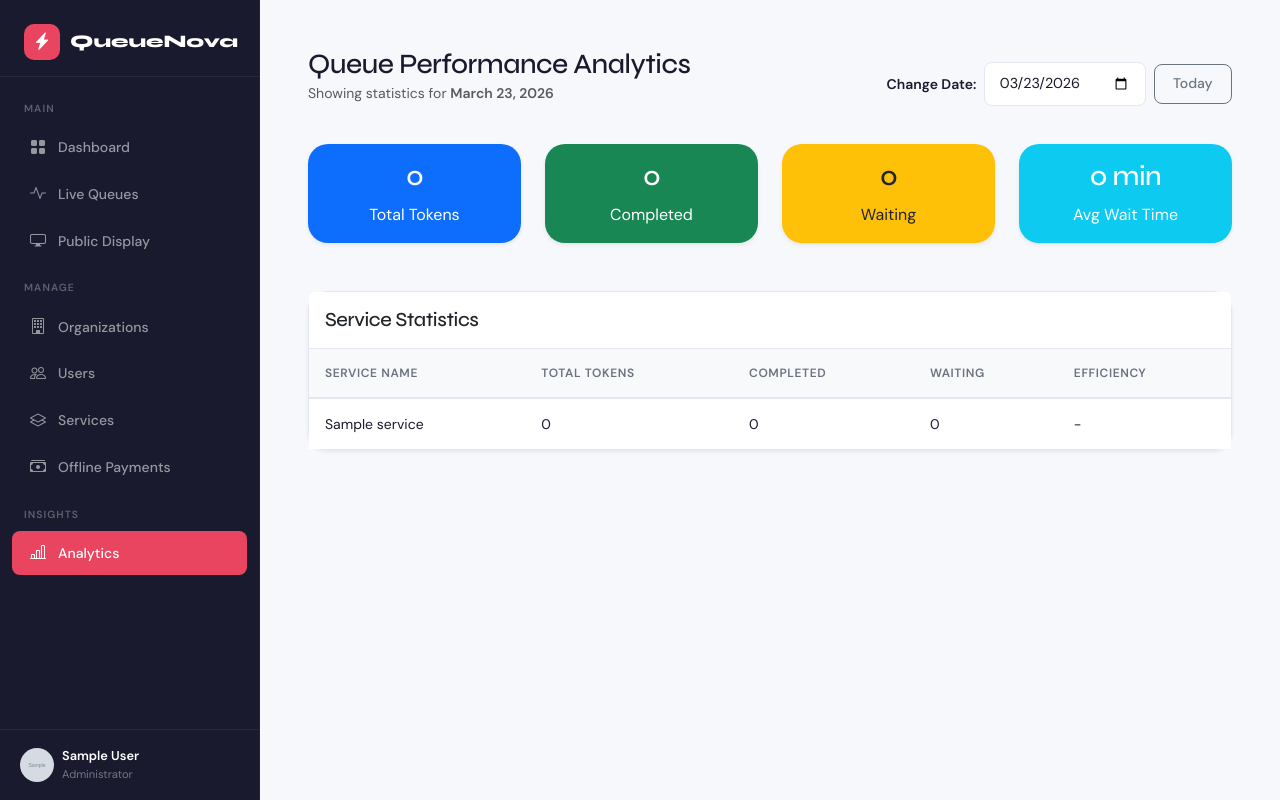
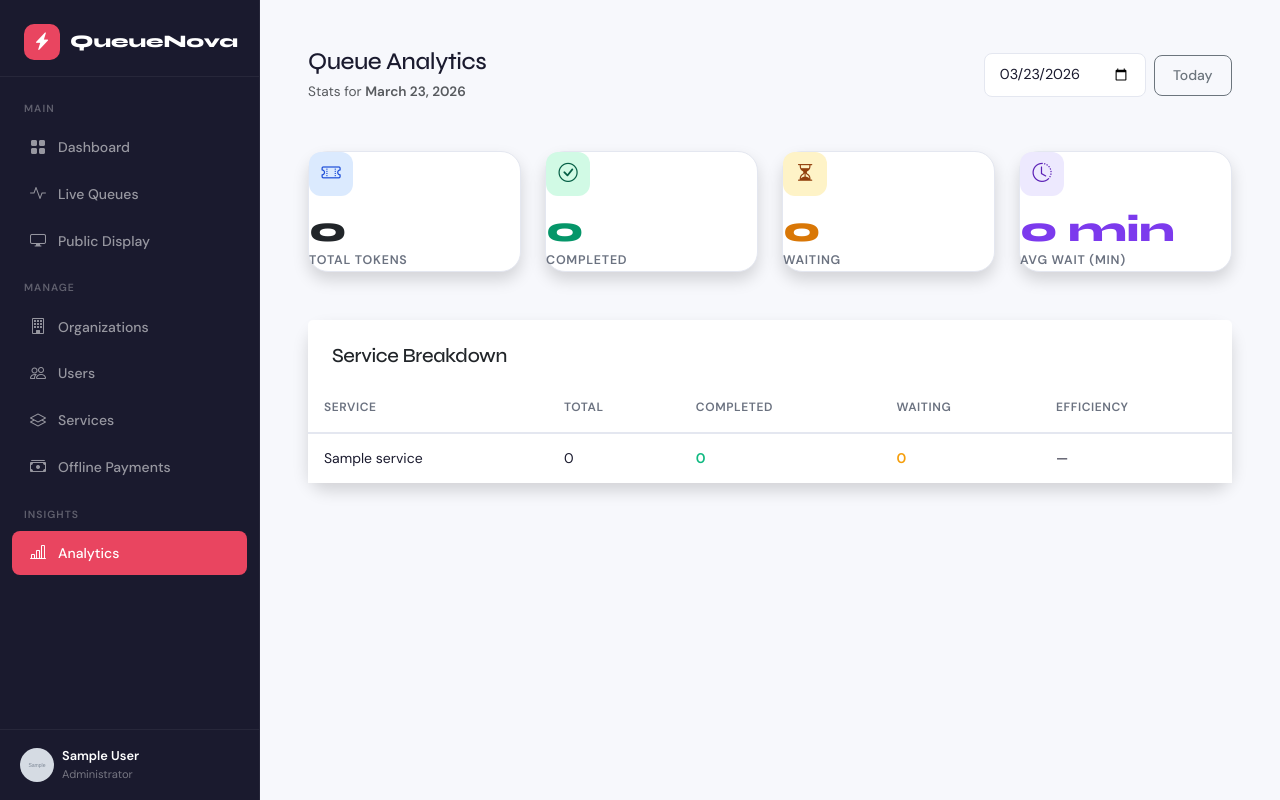
Before and after one commit to kumar1250/queuenova, a Django app: page /tokens/analytics/ in a window 1280 px wide. Run offline with Django 5.2, Linux system fonts and the light colour scheme; a user stored in the database is signed in; tables that the repository leaves empty hold one stand-in row (values such as "Sample post"); grey boxes marked "Sample" are stand-in pictures; data that the repository does not hold is empty.

Commit message:
Update analytics.html

```diff
--- a/templates/tokens/analytics.html
+++ b/templates/tokens/analytics.html
@@ -1,59 +1,71 @@
 {% extends 'base.html' %}
-
 {% block title %}Queue Analytics{% endblock %}
 
+{% block extra_css %}
+<style>
+.metric-card { border-radius: 16px; padding: 1.5rem; border: none; }
+.metric-icon { width: 44px; height: 44px; border-radius: 12px; display: flex; align-items: center; justify-content: center; font-size: 1.2rem; margin-bottom: 1rem; }
+.metric-val { font-family:'Syne',sans-serif; font-weight:800; font-size:2.2rem; line-height:1; }
+.metric-label { font-size:0.78rem; color:var(--text-muted); font-weight:600; text-transform:uppercase; letter-spacing:0.06em; margin-top:4px; }
+</style>
+{% endblock %}
+
 {% block content %}
-<div class="row mb-4 align-items-center">
-    <div class="col-md-6">
-        <h1 class="h3 mb-0 text-gray-800">Queue Performance Analytics</h1>
-        <p class="text-muted small">Showing statistics for <strong>{{ selected_date|date:"F d, Y" }}</strong></p>
+<!-- Header -->
+<div class="d-flex flex-wrap justify-content-between align-items-center gap-3 mb-5">
+    <div>
+        <h1 class="fw-800 mb-1" style="font-size:1.5rem;">Queue Analytics</h1>
+        <p class="text-muted mb-0" style="font-size:0.85rem;">Stats for <strong>{{ selected_date|date:"F d, Y" }}</strong></p>
     </div>
-    <div class="col-md-6 d-flex justify-content-md-end mt-3 mt-md-0">
-        <form method="get" class="d-flex align-items-center gap-2">
-            <label for="date" class="small fw-bold text-nowrap">Change Date:</label>
-            <input type="date" name="date" id="date" class="form-control form-control-sm" value="{{ selected_date|date:'Y-m-d' }}" onchange="this.form.submit()">
-            <a href="{% url 'tokens:queue_analytics' %}" class="btn btn-sm btn-outline-secondary">Today</a>
-        </form>
-    </div>
+    <form method="get" class="d-flex align-items-center gap-2">
+        <input type="date" name="date" class="form-control form-control-sm" value="{{ selected_date|date:'Y-m-d' }}" onchange="this.form.submit()" style="width:auto;">
+        <a href="{% url 'tokens:queue_analytics' %}" class="btn btn-sm btn-outline-secondary">Today</a>
+    </form>
 </div>
 
-<div class="row g-4 mb-5 text-center">
-    <div class="col-md-3">
-        <div class="card bg-primary text-white p-3 shadow-sm border-0">
-            <h3>{{ total_tokens }}</h3>
-            <p class="mb-0">Total Tokens</p>
+<!-- Metric cards -->
+<div class="row g-4 mb-5">
+    <div class="col-6 col-md-3">
+        <div class="metric-card card shadow">
+            <div class="metric-icon" style="background:#dbeafe;color:#1d4ed8;"><i class="bi bi-ticket-perforated"></i></div>
+            <div class="metric-val">{{ total_tokens }}</div>
+            <div class="metric-label">Total Tokens</div>
         </div>
     </div>
-    <div class="col-md-3">
-        <div class="card bg-success text-white p-3 shadow-sm border-0">
-            <h3>{{ completed_tokens }}</h3>
-            <p class="mb-0">Completed</p>
+    <div class="col-6 col-md-3">
+        <div class="metric-card card shadow">
+            <div class="metric-icon" style="background:#d1fae5;color:#065f46;"><i class="bi bi-check-circle"></i></div>
+            <div class="metric-val" style="color:#059669;">{{ completed_tokens }}</div>
+            <div class="metric-label">Completed</div>
         </div>
     </div>
-    <div class="col-md-3">
-        <div class="card bg-warning text-dark p-3 shadow-sm border-0">
-            <h3>{{ waiting_tokens }}</h3>
-            <p class="mb-0">Waiting</p>
+    <div class="col-6 col-md-3">
+        <div class="metric-card card shadow">
+            <div class="metric-icon" style="background:#fef3c7;color:#92400e;"><i class="bi bi-hourglass-split"></i></div>
+            <div class="metric-val" style="color:#d97706;">{{ waiting_tokens }}</div>
+            <div class="metric-label">Waiting</div>
         </div>
     </div>
-    <div class="col-md-3">
-        <div class="card bg-info text-white p-3 shadow-sm border-0">
-            <h3>{{ avg_wait }}</h3>
-            <p class="mb-0">Avg Wait Time</p>
+    <div class="col-6 col-md-3">
+        <div class="metric-card card shadow">
+            <div class="metric-icon" style="background:#ede9fe;color:#5b21b6;"><i class="bi bi-clock-history"></i></div>
+            <div class="metric-val" style="color:#7c3aed;">{{ avg_wait }}</div>
+            <div class="metric-label">Avg Wait (min)</div>
         </div>
     </div>
 </div>
 
-<div class="card shadow-sm">
-    <div class="card-header bg-white py-3">
-        <h5 class="mb-0">Service Statistics</h5>
+<!-- Service breakdown table -->
+<div class="card border-0 shadow">
+    <div class="card-header border-0 px-4 pt-4 pb-3" style="background:var(--surface);">
+        <h5 class="fw-800 mb-0">Service Breakdown</h5>
     </div>
     <div class="table-responsive">
-        <table class="table table-hover align-middle mb-0">
-            <thead class="table-light">
+        <table class="table mb-0">
+            <thead>
                 <tr>
-                    <th>Service Name</th>
-                    <th>Total Tokens</th>
+                    <th>Service</th>
+                    <th>Total</th>
                     <th>Completed</th>
                     <th>Waiting</th>
                     <th>Efficiency</th>
@@ -62,21 +74,23 @@
             <tbody>
                 {% for stat in service_stats %}
                 <tr>
-                    <td>{{ stat.name }}</td>
-                    <td>{{ stat.total }}</td>
-                    <td>{{ stat.completed }}</td>
-                    <td>{{ stat.waiting }}</td>
+                    <td class="fw-600" style="font-size:0.875rem;">{{ stat.name }}</td>
+                    <td class="fw-700">{{ stat.total }}</td>
+                    <td style="color:var(--success);font-weight:600;">{{ stat.completed }}</td>
+                    <td style="color:var(--warning);font-weight:600;">{{ stat.waiting }}</td>
                     <td>
                         {% if stat.total > 0 %}
-                            <div class="progress" style="height: 10px;">
-                                <div class="progress-bar bg-success" style="width: {% widthratio stat.completed stat.total 100 %}%"></div>
+                        <div class="d-flex align-items-center gap-2">
+                            <div style="flex:1;height:6px;background:var(--surface-3);border-radius:10px;overflow:hidden;">
+                                <div style="height:100%;width:{% widthratio stat.completed stat.total 100 %}%;background:var(--success);border-radius:10px;"></div>
                             </div>
-                            <small class="text-muted">{% widthratio stat.completed stat.total 100 %}%</small>
-                        {% else %}
-                            -
-                        {% endif %}
+                            <span style="font-size:0.78rem;font-weight:700;color:var(--success);width:35px;">{% widthratio stat.completed stat.total 100 %}%</span>
+                        </div>
+                        {% else %}—{% endif %}
                     </td>
                 </tr>
+                {% empty %}
+                <tr><td colspan="5" class="text-center text-muted py-4">No data for this date.</td></tr>
                 {% endfor %}
             </tbody>
         </table>
```
